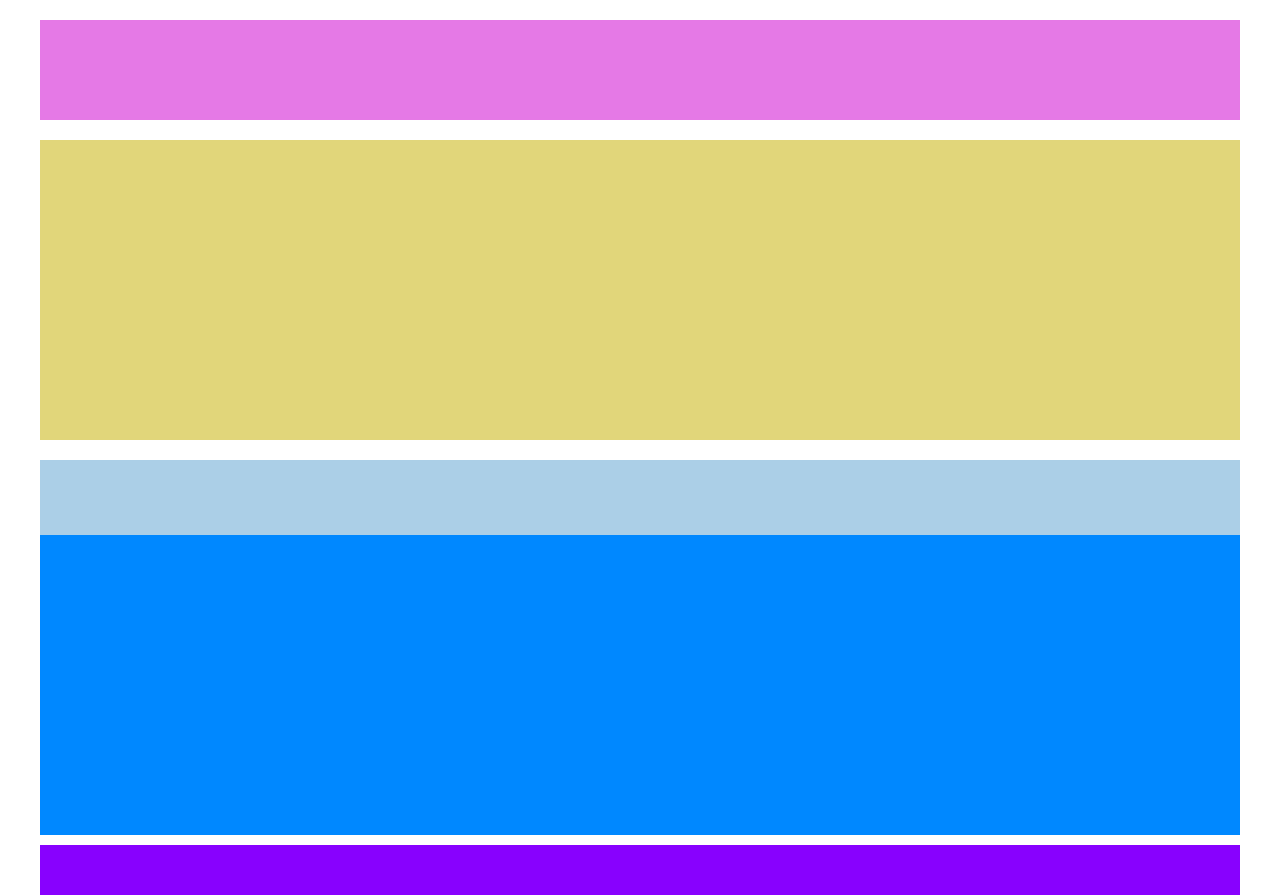
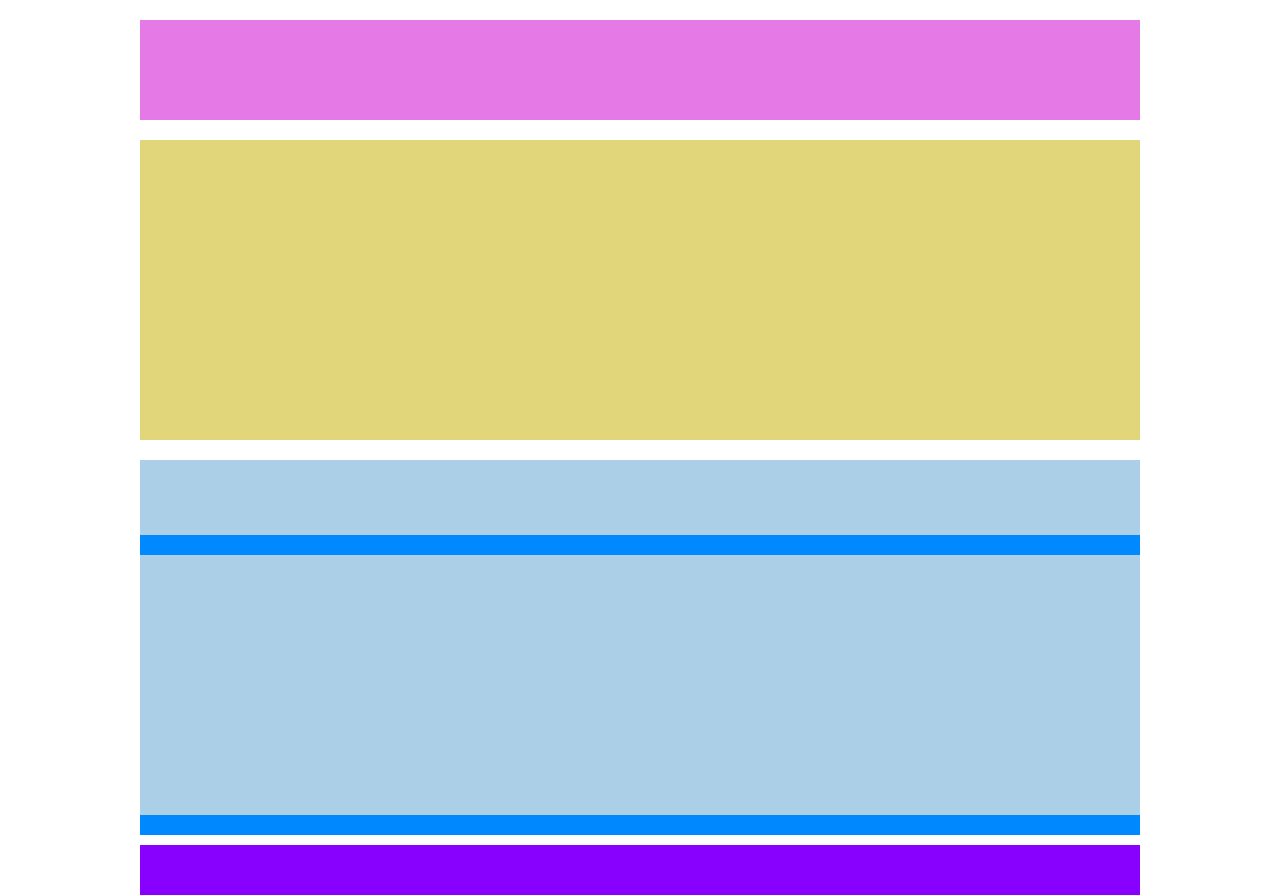
Before and after one commit to Forklein/htmlcss-struttura-wp, a plain HTML site: page index.html in a window 1280 px wide. Drawn offline with Linux system fonts and the light colour scheme.

Commit message:
Fix css for third box

```diff
--- a/css/style.css
+++ b/css/style.css
@@ -5,7 +5,7 @@
 }
 
 .container{
-    max-width: 1200px;
+    max-width: 1000px;
     margin: auto;
 }
 
@@ -32,7 +32,36 @@
     margin-bottom: 10px;
 }
 
+.third-box::after{
+    content: '';
+    display: table;
+    clear: both;
+}
+
 .footer{
     height: 50px;
     background-color: #8801fe;
 }
+
+.float{
+    float: left;
+    margin: 20px 0;
+}
+
+#box-1{
+    width: 25%;
+    height: calc(100% - 40px);
+    background-color: #abcfe7;
+}
+
+#box-2{
+    width: 50%;
+    height: calc(100% - 40px);
+    background-color: #abcfe7;
+}
+
+#box-3{
+    width: 25%;
+    height: calc(100% - 40px);
+    background-color: #abcfe7;
+}
--- a/index.html
+++ b/index.html
@@ -18,9 +18,9 @@
             <div class="first-box"></div>
             <div class="second-box"></div>
             <div class="third-box">
-                <div></div>
-                <div></div>
-                <div></div>
+                <div class="float" id="box-1"></div>
+                <div class="float" id="box-2"></div>
+                <div class="float" id="box-3"></div>
             </div>
         </main>
         <footer>
```
